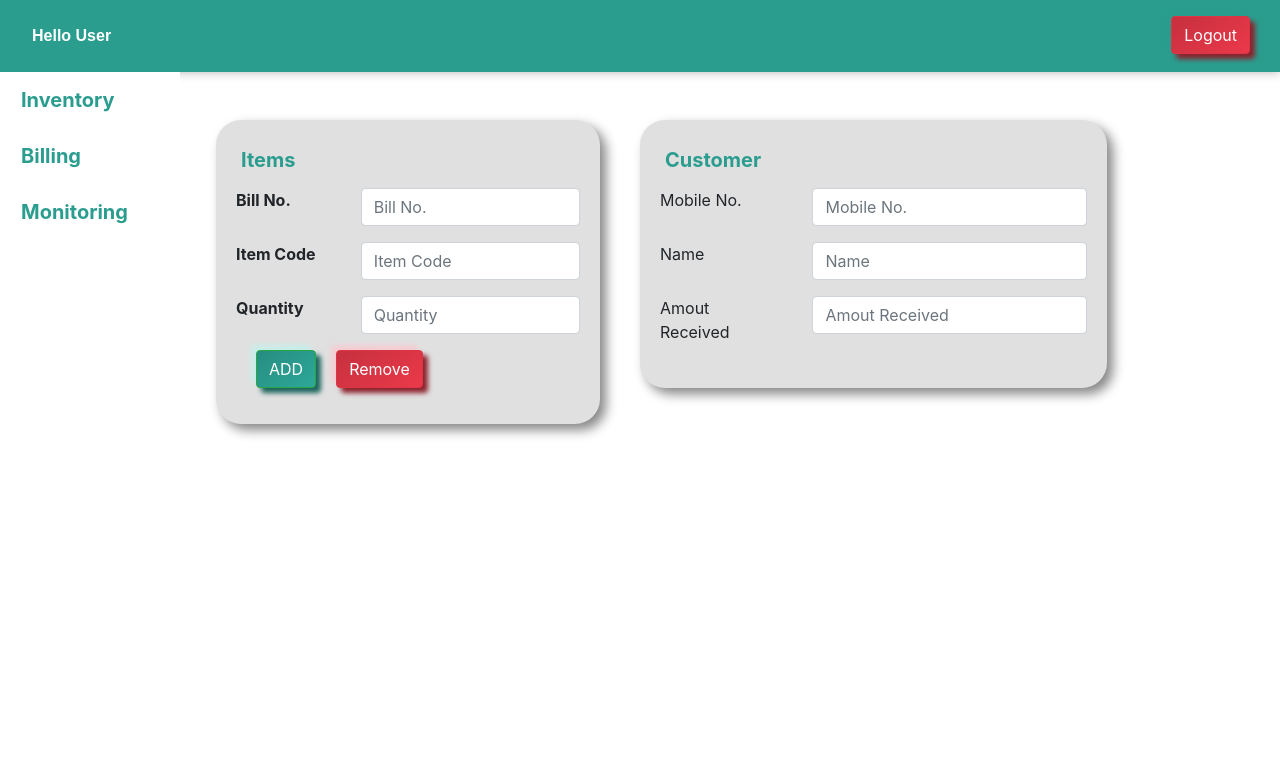
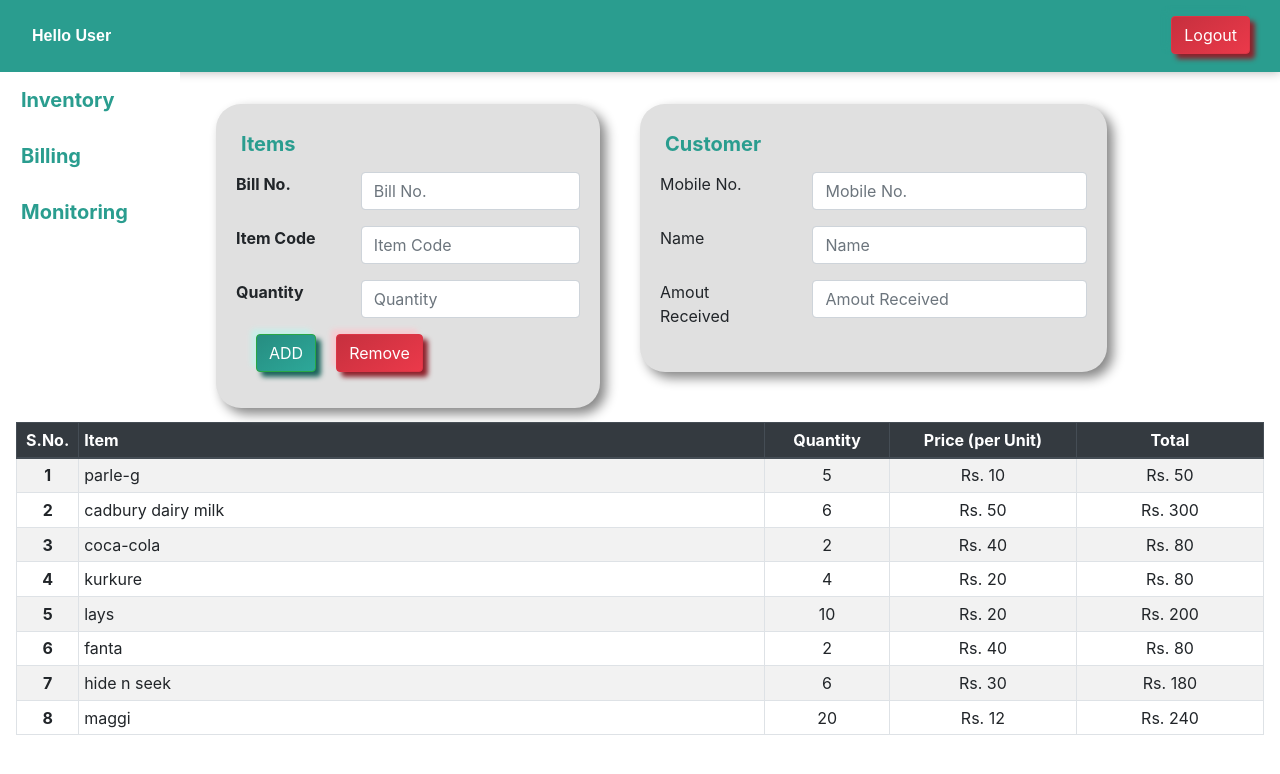
Before and after one commit to finalprojectcdac/project_front_end, a React (Create React App) app: page /billing in a window 1280 px wide. Shown: the top 774 px of the page. Built offline with nearby package versions, Linux system fonts and the light colour scheme.

Commit message:
billing table added

```diff
--- a/src/components/billing-components/BillTable.jsx
+++ b/src/components/billing-components/BillTable.jsx
@@ -1,9 +1,35 @@
 import React from 'react';
+import '../../../node_modules/bootstrap/dist/css/bootstrap.min.css';
+import items from '../poc-components/BillItems';
+import '../../styles.css';
 
 function BillTable() {
     return (
         <div>
-
+            <table className="table table-bordered table-sm table-striped">
+                <thead className="thead-dark">
+                    <tr>
+                        <th scope="col" className="sno">S.No.</th>
+                        <th scope="col" className="item-name">Item</th>
+                        <th scope="col" className="qty">Quantity</th>
+                        <th scope="col" className="price">Price (per Unit)</th>
+                        <th scope="col" className="price">Total</th>
+                    </tr>
+                </thead>
+                <tbody>
+                {items.map((item, index) => {
+                    return (
+                        <tr key={index}>
+                            <th scope="row" className="sno">{index+1}</th>
+                            <td className="item-name">{item.name}</td>
+                            <td className="qty">{item.quantity}</td>
+                            <td className="price"><span>Rs. </span>{item.price}</td>
+                            <td className="price"><span>Rs. </span>{item.price*item.quantity}</td>
+                        </tr>
+                    )
+                })}
+                </tbody>
+            </table>
         </div>
     );
 }
--- a/src/components/general-components/VerticalNavbar.jsx
+++ b/src/components/general-components/VerticalNavbar.jsx
@@ -5,8 +5,8 @@ function VerticalNavbar() {
     return (
         <div className="verticalNavbar">
             <ul>
-            <Link to="/inventory"><li className="text-color"><a>Inventory</a></li></Link>
-            <Link to="/billing"><li className="text-color"><a>Billing</a></li></Link>
+            <Link to="/inventory" style={{textDecoration:"none"}}><li className="text-color"><a>Inventory</a></li></Link>
+            <Link to="/billing" style={{textDecoration:"none"}}><li className="text-color"><a>Billing</a></li></Link>
             <li className="text-color"><a>Monitoring</a></li>
             </ul>
         </div>
--- /dev/null
+++ b/src/components/poc-components/BillItems.jsx
@@ -0,0 +1,45 @@
+
+const items = [
+    {
+        name: "parle-g",
+        price: 10,
+        quantity: 5
+    },
+    {
+        name: "cadbury dairy milk",
+        price: 50,
+        quantity: 6
+    },
+    {
+        name: "coca-cola",
+        price: 40,
+        quantity: 2
+    },
+    {
+        name: "kurkure",
+        price: 20,
+        quantity: 4
+    },
+    {
+        name: "lays",
+        price: 20,
+        quantity: 10
+    },
+    {
+        name: "fanta",
+        price: 40,
+        quantity: 2
+    },
+    {
+        name: "hide n seek",
+        price: 30,
+        quantity: 6
+    },
+    {
+        name: "maggi",
+        price: 12,
+        quantity: 20
+    }
+]
+
+export default items;
--- a/src/pages/BillingPage.jsx
+++ b/src/pages/BillingPage.jsx
@@ -11,7 +11,7 @@ function BillingPage() {
             <HorizontalNavbar userName="User" />
             <VerticalNavbar />
             <BillForm />
-            <span><CustomerForm /></span>
+            <CustomerForm />
             <BillTable />
         </div>
     );
--- a/src/pages/InventoryPage.jsx
+++ b/src/pages/InventoryPage.jsx
@@ -1,4 +1,4 @@
-import React, { useState } from 'react';
+import React, { useEffect, useState } from 'react';
 import HorizontalNavbar from '../components/general-components/HorizontalNavbar';
 import VerticalNavbar from '../components/general-components/VerticalNavbar';
 import Inv_form from '../components/inv-components/inv-from';
@@ -12,6 +12,8 @@ function InventoryPage() {
         totalNoOfItems:"",
         totalItemValue: ""
     });
+
+    useEffect(getRealTimeData,[])
 
     function getRealTimeData() {
         user.getRealTimeData().then(resp => {
--- a/src/styles.css
+++ b/src/styles.css
@@ -68,7 +68,7 @@
 
   .verticalNavbar {
     margin: auto -16px;
-    height: 1500px;
+    height: 350px;
     width: 180px;
     font-weight: 700;
     background-color: #FFFFFF;
@@ -98,7 +98,7 @@
   .bill-form {
     position:absolute;
     margin: auto 200px;
-    top:15%;
+    top:13%;
     padding:20px 20px;
     width:30%;
     font-weight:700;
@@ -106,7 +106,7 @@
 
   .customer-form {
     position: absolute;
-    top:15%;
+    top:13%;
     left:50%;
     padding: 20px 20px 20px 20px;
   }
@@ -213,3 +213,22 @@
     transition: all 0.3 ease;
     cursor: pointer;
   }
+
+  .sno {
+    width:5%;
+    text-align:center;
+  }
+
+  .item-name {
+    width:max-content;
+  }
+
+  .qty {
+    width:10%;
+    text-align:center;
+  }
+
+  .price {
+    width:15%;
+    text-align:center;
+  }
```
